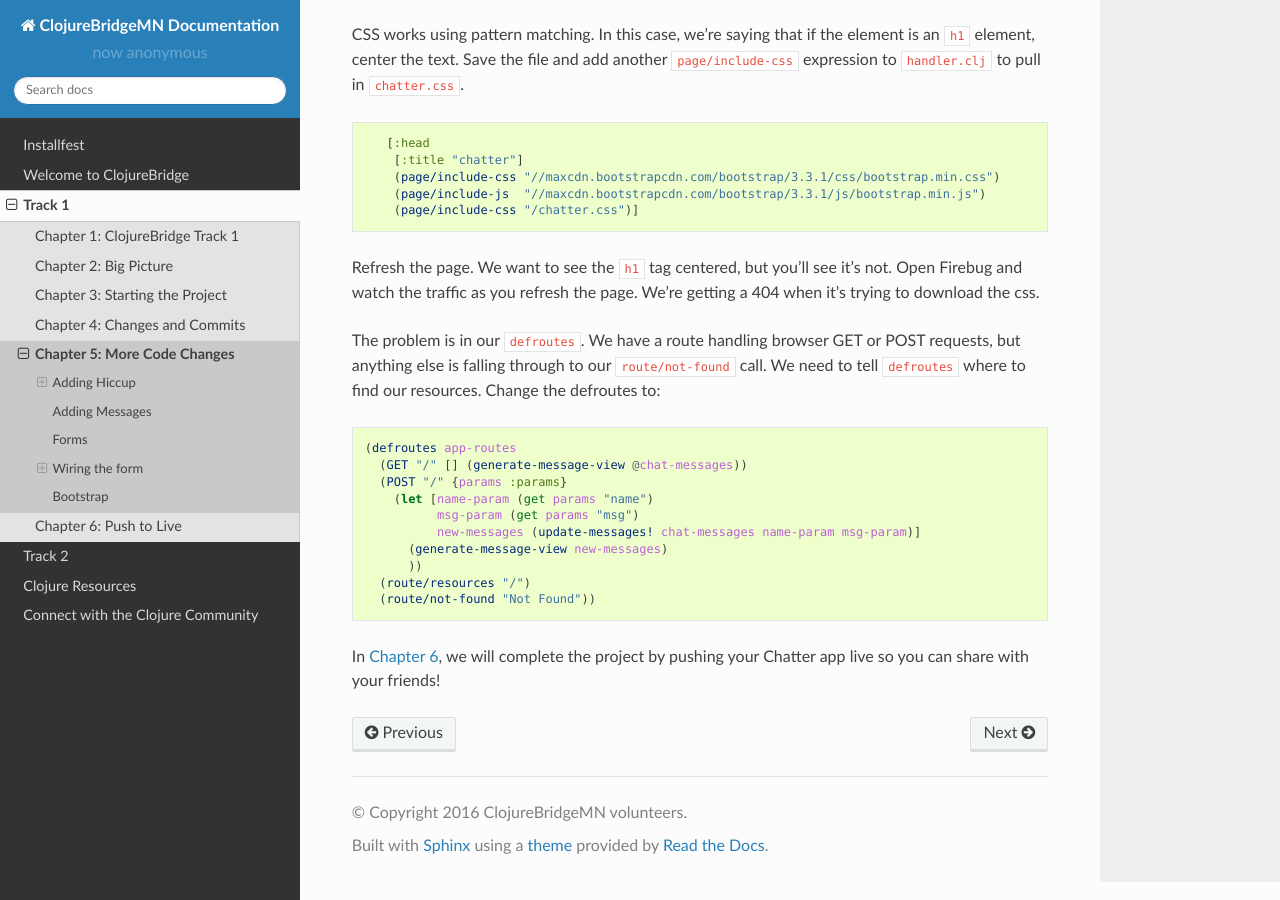
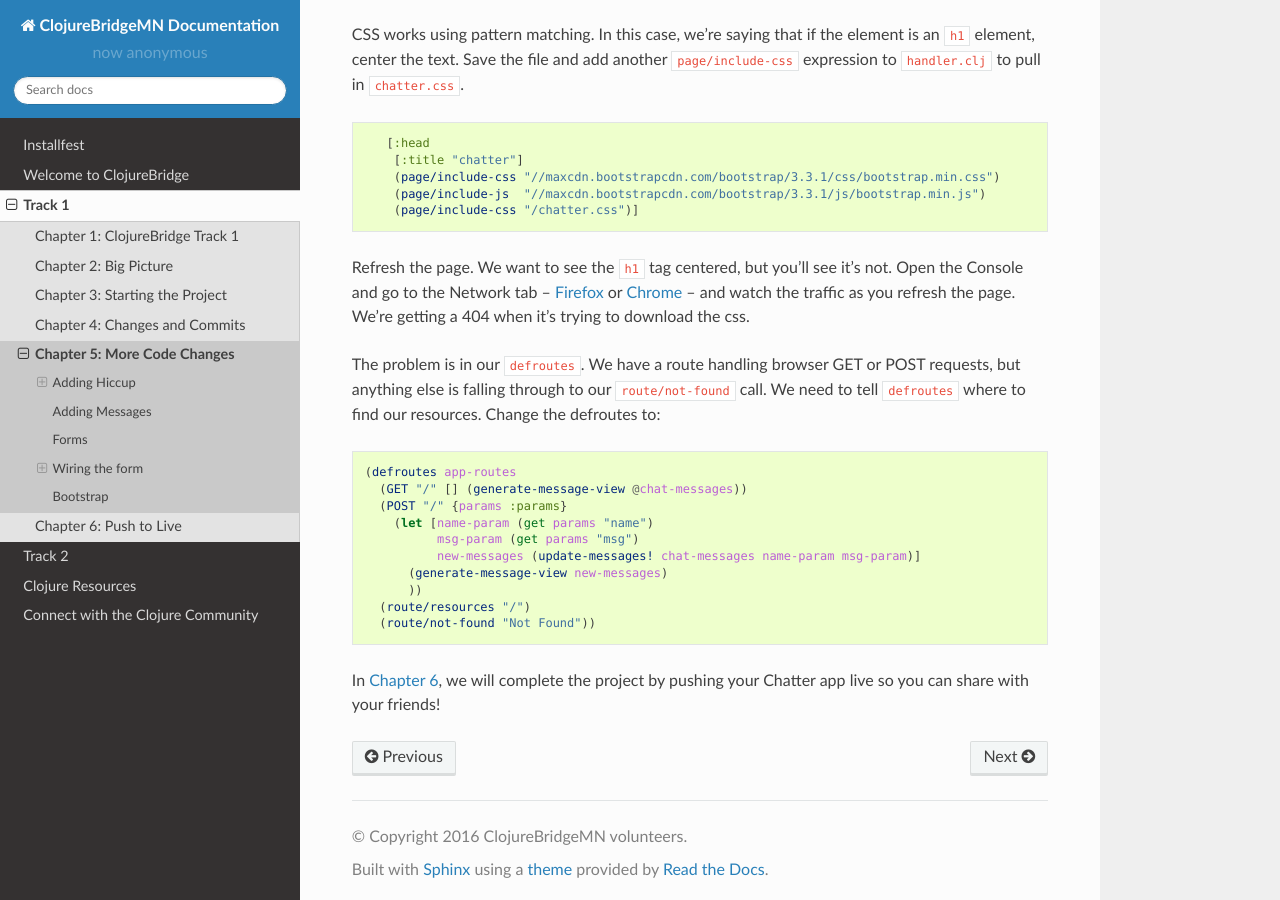
Before and after one commit to clojurebridge-minneapolis/installfest, a Sphinx documentation site: the page built from docs/track1/Page_5_More_code_changes.md, in a window 1280 px wide and 900 px high, scrolled down 19689 px. Built offline with Sphinx 7.4.7 and the Read the Docs theme 2.0.0, drawn with Linux system fonts in a browser that asks for light colours.

Commit message:
changed Firebug reference to built in dev tools

````diff
--- a/docs/track1/Page_5_More_code_changes.md
+++ b/docs/track1/Page_5_More_code_changes.md
@@ -771,7 +771,7 @@ CSS works using pattern matching. In this case, we're saying that if the element
     (page/include-css "/chatter.css")]
 ```
 
-Refresh the page. We want to see the `h1` tag centered, but you'll see it's not. Open Firebug and watch the traffic as you refresh the page. We're getting a 404 when it's trying to download the css.
+Refresh the page. We want to see the `h1` tag centered, but you'll see it's not. Open the Console and go to the Network tab -- [Firefox](https://developer.mozilla.org/en-US/docs/Tools/Web_Console/Opening_the_Web_Console) or [Chrome](https://developers.google.com/web/tools/chrome-devtools/) -- and watch the traffic as you refresh the page. We're getting a 404 when it's trying to download the css.
 
 The problem is in our `defroutes`. We have a route handling browser GET or POST requests, but anything else is falling through to our `route/not-found` call. We need to tell `defroutes` where to find our resources.  Change the defroutes to:
 
````
